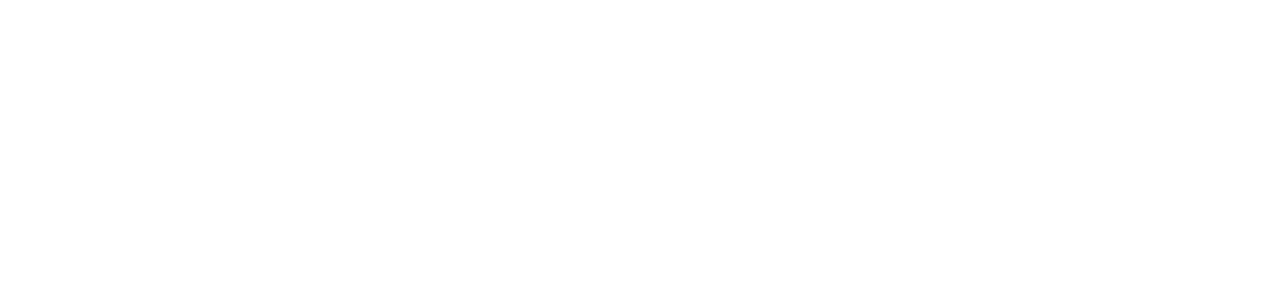
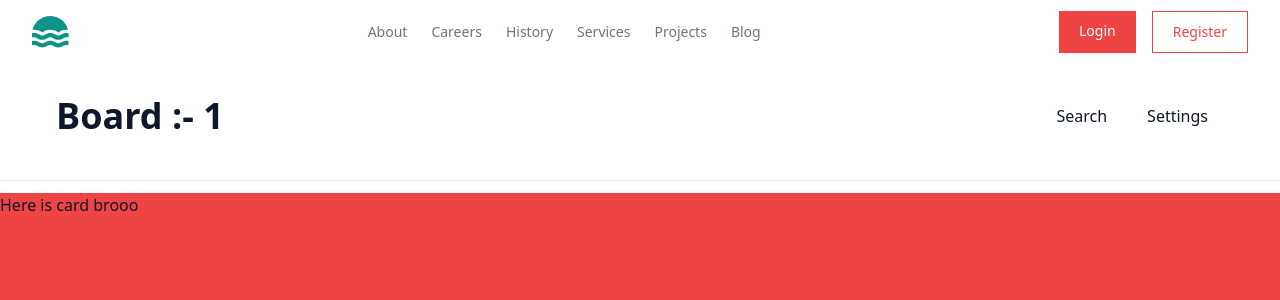
Before and after one commit to Purabsingla/taskmanagement, a React (Create React App) app: page /boards/1 in a window 1280 px wide. Before the commit this address had no page. Shown: the top 300 px of the page. Built offline with nearby package versions, Linux system fonts and the light colour scheme.

Commit message:
Working on Task Selector broo

```diff
--- a/package.json
+++ b/package.json
@@ -6,6 +6,7 @@
     "@hello-pangea/dnd": "^18.0.1",
     "@hookform/resolvers": "^4.1.0",
     "@radix-ui/react-accordion": "^1.2.3",
+    "@radix-ui/react-separator": "^1.1.2",
     "@tabler/icons-react": "^3.30.0",
     "@types/node": "^22.13.1",
     "@types/react": "^19.0.8",
--- a/src/App.tsx
+++ b/src/App.tsx
@@ -2,6 +2,7 @@
 import { BrowserRouter, Routes, Route } from "react-router-dom";
 import Login from "./pages/Login";
 import SignUp from "./pages/SignUp";
+import Tasks from "./pages/Tasks";
 function App() {
   return (
     <div className="App">
@@ -10,6 +11,7 @@
           <Route path="/" element={<Home />} />
           <Route path="/login" element={<Login />} />
           <Route path="/signup" element={<SignUp />} />
+          <Route path="/boards/:name" element={<Tasks />} />
         </Routes>
       </BrowserRouter>
     </div>
--- a/src/components/sections/Board.tsx
+++ b/src/components/sections/Board.tsx
@@ -1,5 +1,6 @@
 import React, { useState } from "react";
 import { v4 as uuidv4 } from "uuid";
+import { useNavigate } from "react-router-dom";
 
 const initialBoards = [
   { id: uuidv4(), title: "College Work" },
@@ -11,6 +12,12 @@
 
 const KanbanBoardSelection: React.FC = () => {
   const [boards, setBoards] = useState(initialBoards);
+
+  const Navigate = useNavigate();
+
+  const HandleNavigate = (Data: string) => {
+    Navigate(`/boards/${Data.split(" ").join("-")}`);
+  };
 
   return (
     <div className="mt-48 relative flex flex-col items-center p-6 min-h-screen bg-gradient-to-r from-red-500 to-red-400 z-30">
@@ -39,6 +46,7 @@
           <button
             key={board.id}
             className="w-80 h-48 flex items-center justify-center bg-white bg-opacity-20 backdrop-blur-lg rounded-2xl shadow-2xl hover:bg-opacity-30 transition-all text-2xl font-semibold text-white border border-white border-opacity-40 transform hover:scale-105"
+            onClick={() => HandleNavigate(board.title)}
           >
             📌 {board.title}
           </button>
--- /dev/null
+++ b/src/components/ui/separator.tsx
@@ -0,0 +1,29 @@
+import * as React from "react";
+import * as SeparatorPrimitive from "@radix-ui/react-separator";
+
+import { cn } from "../../lib/utils";
+
+const Separator = React.forwardRef<
+  React.ElementRef<typeof SeparatorPrimitive.Root>,
+  React.ComponentPropsWithoutRef<typeof SeparatorPrimitive.Root>
+>(
+  (
+    { className, orientation = "horizontal", decorative = true, ...props },
+    ref
+  ) => (
+    <SeparatorPrimitive.Root
+      ref={ref}
+      decorative={decorative}
+      orientation={orientation}
+      className={cn(
+        "shrink-0 bg-border",
+        orientation === "horizontal" ? "h-[1px] w-full" : "h-full w-[1px]",
+        className
+      )}
+      {...props}
+    />
+  )
+);
+Separator.displayName = SeparatorPrimitive.Root.displayName;
+
+export { Separator };
--- /dev/null
+++ b/src/pages/Tasks.tsx
@@ -0,0 +1,31 @@
+import React from "react";
+import { useParams } from "react-router-dom";
+import NavBar from "../components/sections/NavBar";
+import { Separator } from "../components/ui/separator";
+const Tasks: React.FC = () => {
+  const { name } = useParams();
+  return (
+    <React.Fragment>
+      <NavBar />
+      <div className="flex flex-col mt-16">
+        <header className="w-full flex p-8">
+          <div className="w-1/2 font-extrabold text-4xl pl-6">
+            <p>Board :- {name?.split("-").join(" ")}</p>
+          </div>
+          <div className="w-1/2 flex justify-end pr-10 gap-10">
+            <button>Search</button>
+            <button>Settings</button>
+          </div>
+        </header>
+
+        <Separator className="my-3" />
+
+        <section className="bg-red-500 h-[90vh]">
+          <h1>Here is card brooo</h1>
+        </section>
+      </div>
+    </React.Fragment>
+  );
+};
+
+export default Tasks;
```
Also changed, not shown: 1 other file (tests, documents, lock files or other folders).
